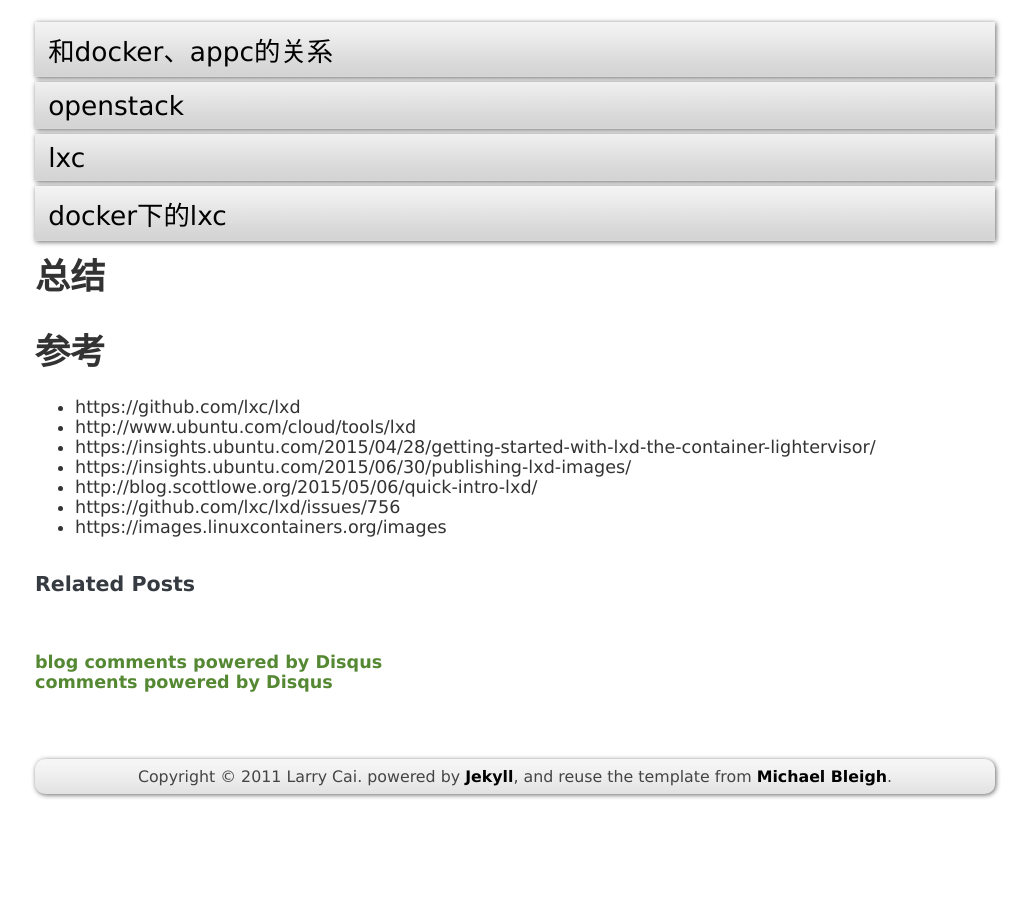
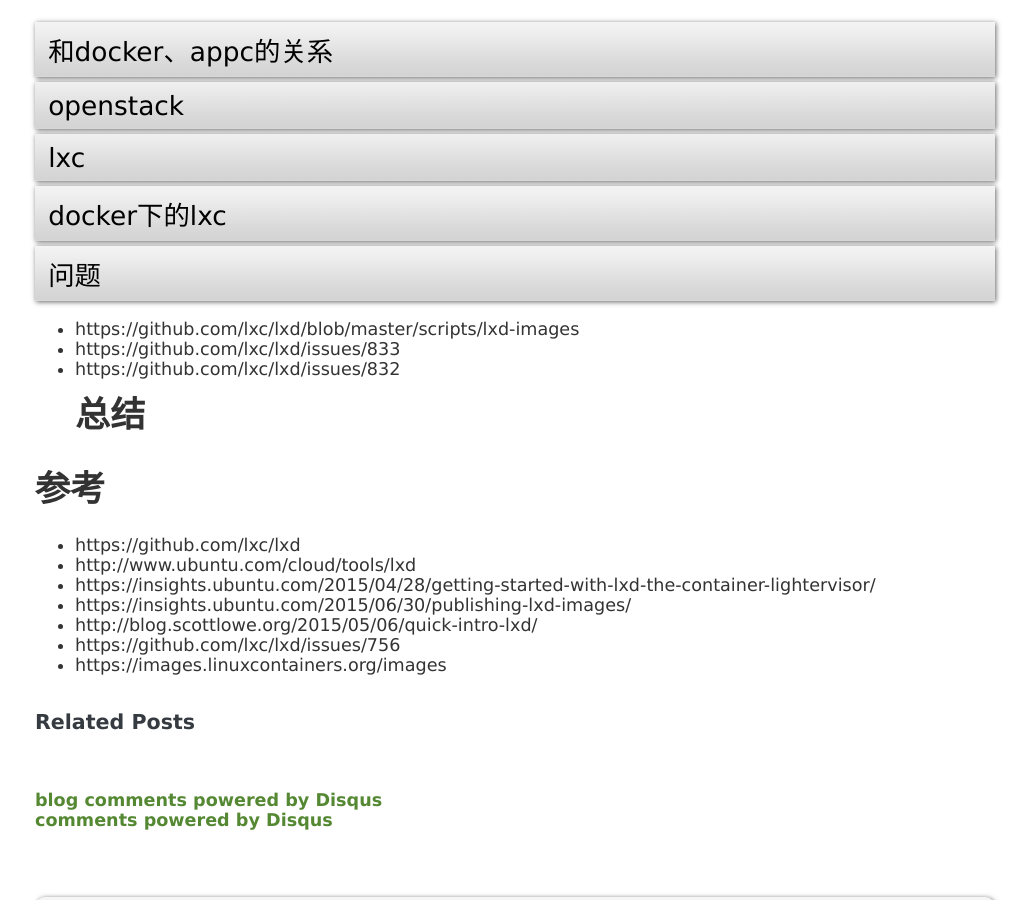
Before and after one commit to larrycai/larrycai.github.com, a Jekyll site: the page built from drafts/2015-07-10-experience-lxd-in-ustack.markdown, in a window 1280 px wide and 900 px high, scrolled down 3024 px. Shown: the whole window, without its empty margins (125-1156 px from the left). Built offline with Jekyll 4.4.1, drawn with Linux system fonts in a browser that asks for light colours; Markdown is read by kramdown in place of the engine named in the settings; comment, search, counter and statistics services are not loaded; before the commit the page ends 3834 px from its top, so only the background shows below that.

Commit message:
add more ref

```diff
--- a/drafts/2015-07-10-experience-lxd-in-ustack.markdown
+++ b/drafts/2015-07-10-experience-lxd-in-ustack.markdown
@@ -107,7 +107,10 @@ title: (没有写完）在Ustack公有云上体验LXD：一个基于Linux容器
 ## lxc ##
 ## docker下的lxc ##
 
-
+## 问题 ##
+* https://github.com/lxc/lxd/blob/master/scripts/lxd-images
+* https://github.com/lxc/lxd/issues/833
+* https://github.com/lxc/lxd/issues/832
 # 总结 #
 
 
```
